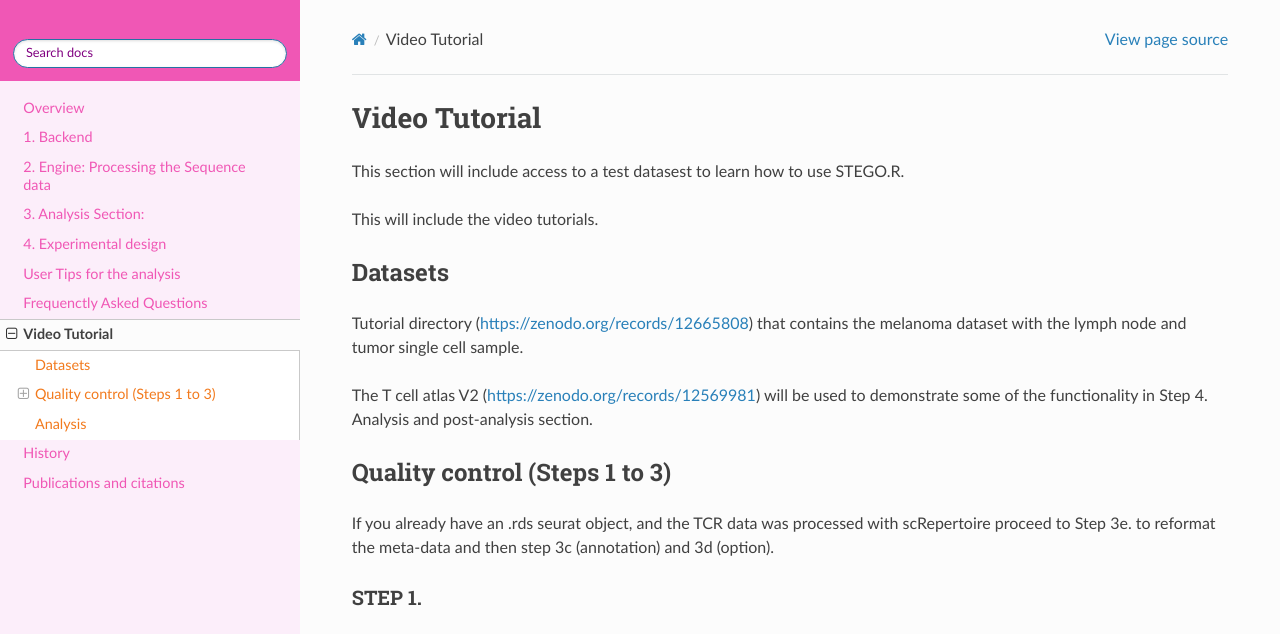
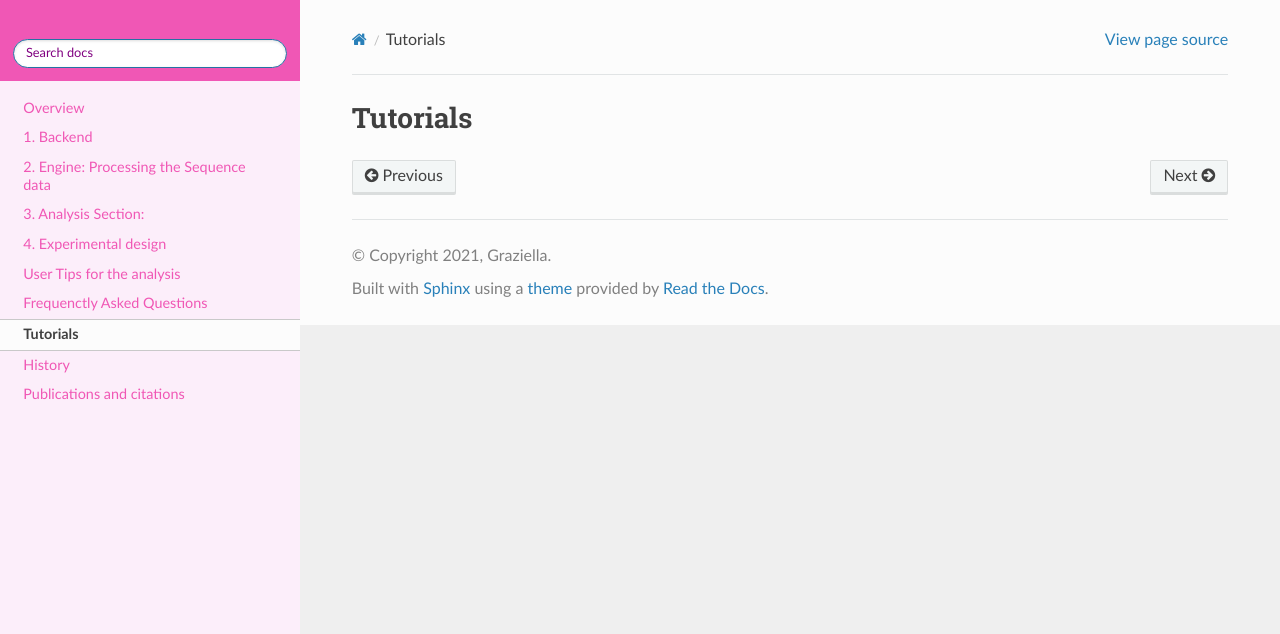
Before and after one commit to KerryAM-R/cas13_Docs, a Sphinx documentation site: the page built from docs/source/7.Tutorial.rst, in a window 1280 px wide and 1400 px high. Shown: the top 634 px of the window. Built offline with Sphinx 7.4.7 and the Read the Docs theme 3.1.0, drawn with Linux system fonts in a browser that asks for light colours; some of the changed text lies outside the part shown; grey boxes are pictures that could not be loaded.

Commit message:
Update 7.Tutorial.rst

```diff
--- a/docs/source/7.Tutorial.rst
+++ b/docs/source/7.Tutorial.rst
@@ -1,62 +1,2 @@
-Video Tutorial
+Tutorials
 ==============
-
-This section will include access to a test datasest to learn how to use STEGO.R.
-
-This will include the video tutorials.
-
-Datasets
---------
-
-Tutorial directory (https://zenodo.org/records/12665808) that contains the melanoma dataset with the lymph node and tumor single cell sample.
-
-
-The T cell atlas V2 (https://zenodo.org/records/12569981) will be used to demonstrate some of the functionality in Step 4. Analysis and post-analysis section.
-
-Quality control (Steps 1 to 3)
-------------------------------
-
-If you already have an .rds seurat object, and the TCR data was processed with scRepertoire proceed to Step 3e. to reformat the meta-data and then step 3c (annotation) and 3d (option).
-
-STEP 1.
-^^^^^^^^
-
-.. youtube:: aRB31LTj_VM
-   :width: 640
-   :height: 360
-
-
-STEP 2.
-^^^^^^^^
-
-
-STEP 3a.
-^^^^^^^^
-
-STEP 3b.
-^^^^^^^^
-
-STEP 3c.
-^^^^^^^^
-
-
-
-- Why use semi-supervised annotations?
-- What are the available annotation models in STEGO.R?
-- How to do a custom annotation?
-
-STEP 3d.
-^^^^^^^^
-
-
-
-STEP 3e.
-^^^^^^^^
-
-
-
-
-
-
-Analysis
------------
```
